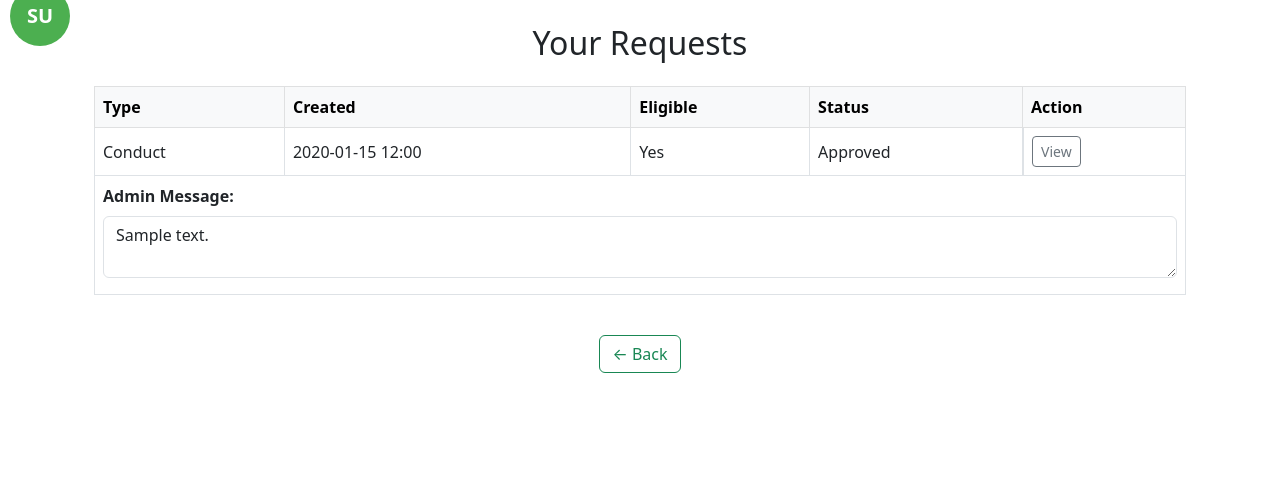
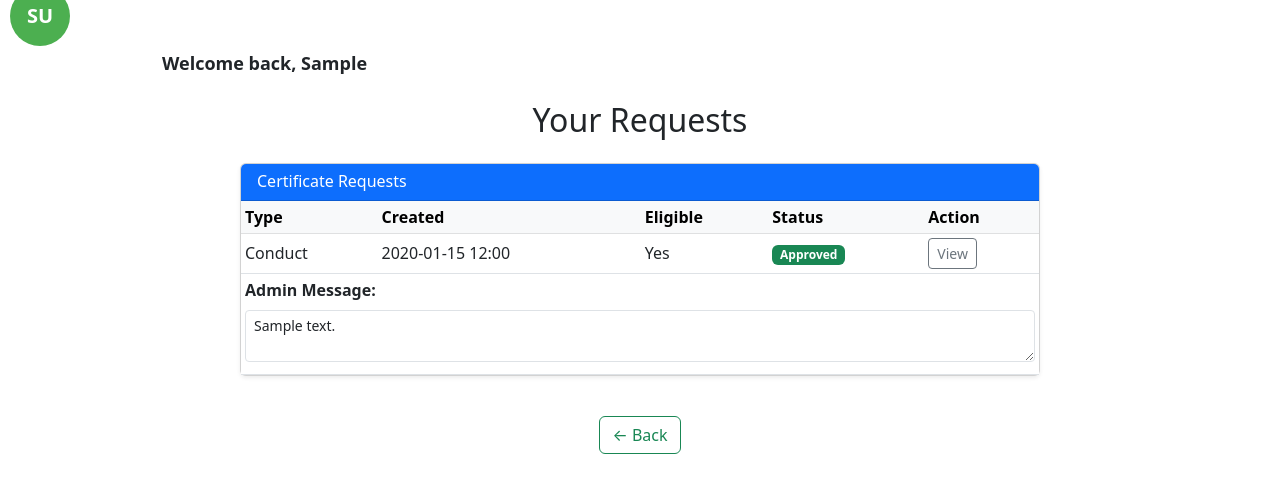
Before and after one commit to HOMSINdayizeye/Umudugudu_certificate-Provision, a Django app: page /certificates/dashboard/ in a window 1280 px wide. Shown: the part 64-557 px from the top of the page. Run offline with Django 4.2, Linux system fonts and the light colour scheme; a user stored in the database is signed in; tables that the repository leaves empty hold one stand-in row (values such as "Sample post").

Commit message:
added welcomeback message

```diff
--- a/certificates/templates/certificates/dashboard.html
+++ b/certificates/templates/certificates/dashboard.html
@@ -2,6 +2,10 @@
 {% block content %}
 <div id="userCircle" class="circle"></div>
 <div id="hoverName" class="hover-box"></div>
+<div id="welcomeMessage" style="margin-left:80px; margin-top:50px; font-size:18px; font-weight:bold;">
+  Welcome back, {{ request.user.first_name }}
+</div>
+
 
 <style>
   .circle {
@@ -17,7 +21,7 @@
     font-weight: bold;
     position: absolute;
     top: 50px;
-    left: 10px;   /* 👈 moved to left side */
+    left: 10px;   /*  moved to left side */
     transform: rotate(0deg);
   }
 
@@ -55,13 +59,21 @@
   // Show full name in hover box
   document.getElementById("hoverName").textContent =
     `${user.firstname} ${user.lastname}`;
+    document.getElementById("welcomeMessage").textContent =
+  `Welcome back, ${user.firstname}`;
+
 </script>
 
 <div class="container mt-4">
   <h2 class="mb-4 text-center">Your Requests</h2>
 
+  <div class="card shadow-sm my-3" style="max-width: 800px; margin: auto;">
+  <div class="card-header bg-primary text-white">
+    <h6 class="mb-0">Certificate Requests</h6>
+  </div>
+  <div class="card-body p-0">
     <div class="table-responsive">
-    <table class="table table-bordered table-hover align-middle">
+      <table class="table table-sm table-hover align-middle mb-0">
         <thead class="table-light">
           <tr>
             <th>Type</th>
@@ -77,7 +89,14 @@
               <td>{{ r.get_cert_type_display }}</td>
               <td>{{ r.created_at|date:"Y-m-d H:i" }}</td>
               <td>{% if r.eligible %}Yes{% else %}No{% endif %}</td>
-            <td>{{ r.get_status_display }}</td>
+              <td>
+                <span class="badge
+                  {% if r.get_status_display == 'Approved' %} bg-success
+                  {% elif r.get_status_display == 'Denied' %} bg-danger
+                  {% else %} bg-secondary {% endif %}">
+                  {{ r.get_status_display }}
+                </span>
+              </td>
               <td class="d-flex flex-wrap gap-1">
                 <a href="{% url 'request_detail' r.pk %}" class="btn btn-sm btn-outline-secondary">View</a>
                 {% if is_admin %}
@@ -91,14 +110,14 @@
                 <td colspan="5">
                   <div class="mb-2">
                     <label for="admin_message_{{ r.pk }}" class="form-label"><strong>Admin Message:</strong></label>
-                  <textarea id="admin_message_{{ r.pk }}" class="form-control" rows="2" readonly>{{ r.admin_message }}</textarea>
+                    <textarea id="admin_message_{{ r.pk }}" class="form-control form-control-sm" rows="2" readonly>{{ r.admin_message }}</textarea>
                   </div>
                 </td>
               </tr>
             {% endif %}
           {% empty %}
             <tr>
-            <td colspan="5" class="text-center">
+              <td colspan="5" class="text-center p-3">
                 No requests yet. <a href="{% url 'choose_certificate' %}">Create one</a>.
               </td>
             </tr>
@@ -106,6 +125,9 @@
         </tbody>
       </table>
     </div>
+  </div>
+</div>
+
 
   {% if not request.user.is_superuser %}
     <div class="text-center mb-3">
@@ -119,5 +141,4 @@
     </button>
   </div>
 </div>
-
 {% endblock %}
```
Lines whose indentation alone changed are shown as unchanged.
